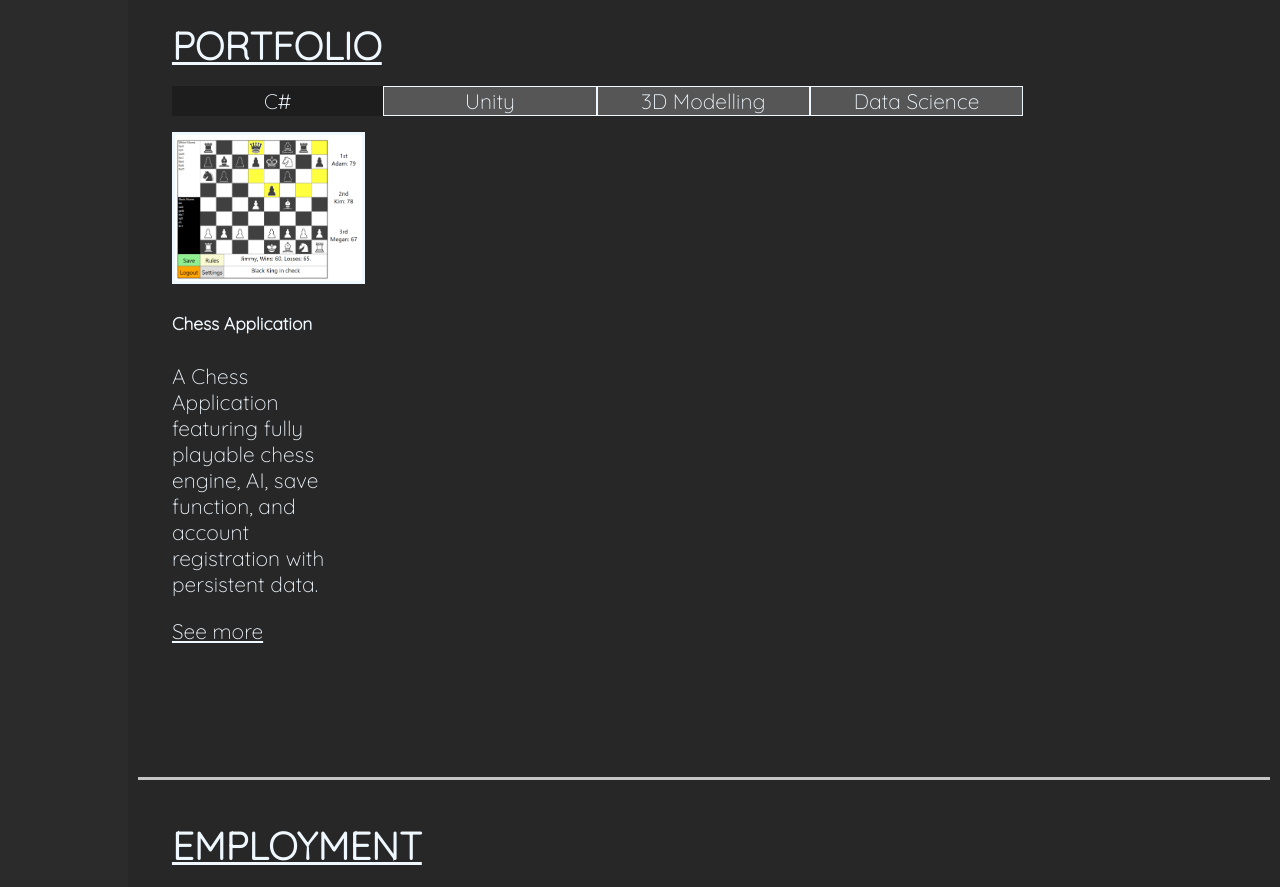
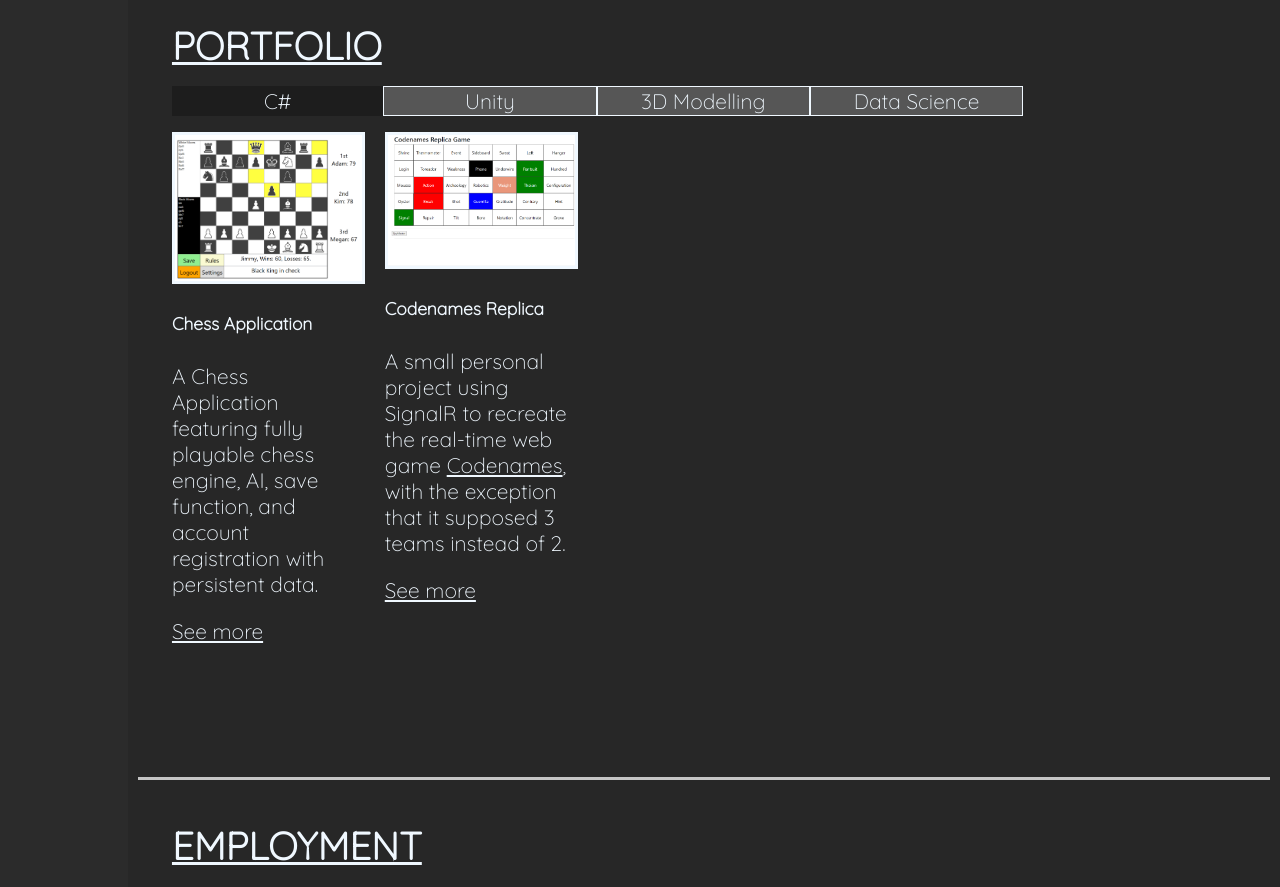
Before and after one commit to jkchuong/jkchuong.github.io, a plain HTML site: page index.html in a window 1280 px wide. Shown: the part 1620-2507 px from the top of the page. Drawn offline with Linux system fonts and the light colour scheme.

Commit message:
Added codenames portfolio item

```diff
--- a/index.html
+++ b/index.html
@@ -93,7 +93,18 @@
 						</div>
 					</div>
 
+					<div class="card">
+						<a href="/Portfolio/UnderMaintenance.html" class="card-img-top"><img src="Images/SignalR/Screenshot (39).png" alt="Image of game"></a>
+						<div class="card-body">
+							<h5 class="card-title">Codenames Replica</h5>
+							<p class="card-text">A small personal project using SignalR to recreate the real-time web game <a href="https://www.horsepaste.com/">Codenames</a>, with the exception that it supposed 3 teams instead of 2.</p>
+							<a href="Portfolio/UnderMaintenance.html" class="btn">See more</a>
+						</div>
+					</div>
+
 				</div>
+
+
 
 				<!-- Unity portfolio -->
 				<div class="portfolio-items" id="unity" style="display:none">
```
Also changed, not shown: Images/SignalR/Screenshot (39).png (added), Images/SignalR/SignalR-Game.png (added), Images/SignalR/SignalR-Homepage.png (added), Images/SignalR/SignalR-Spymaster.png (added).
